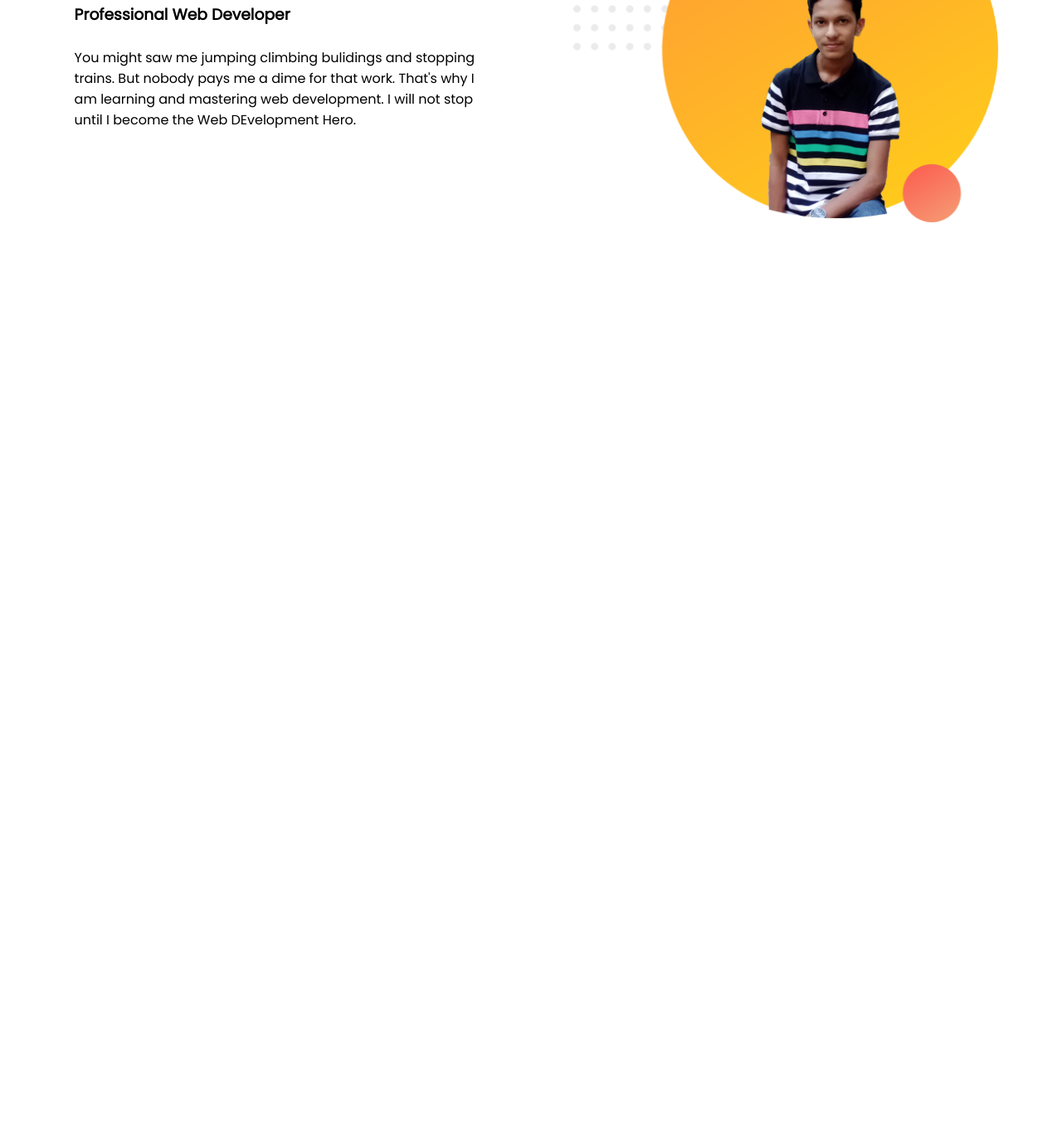
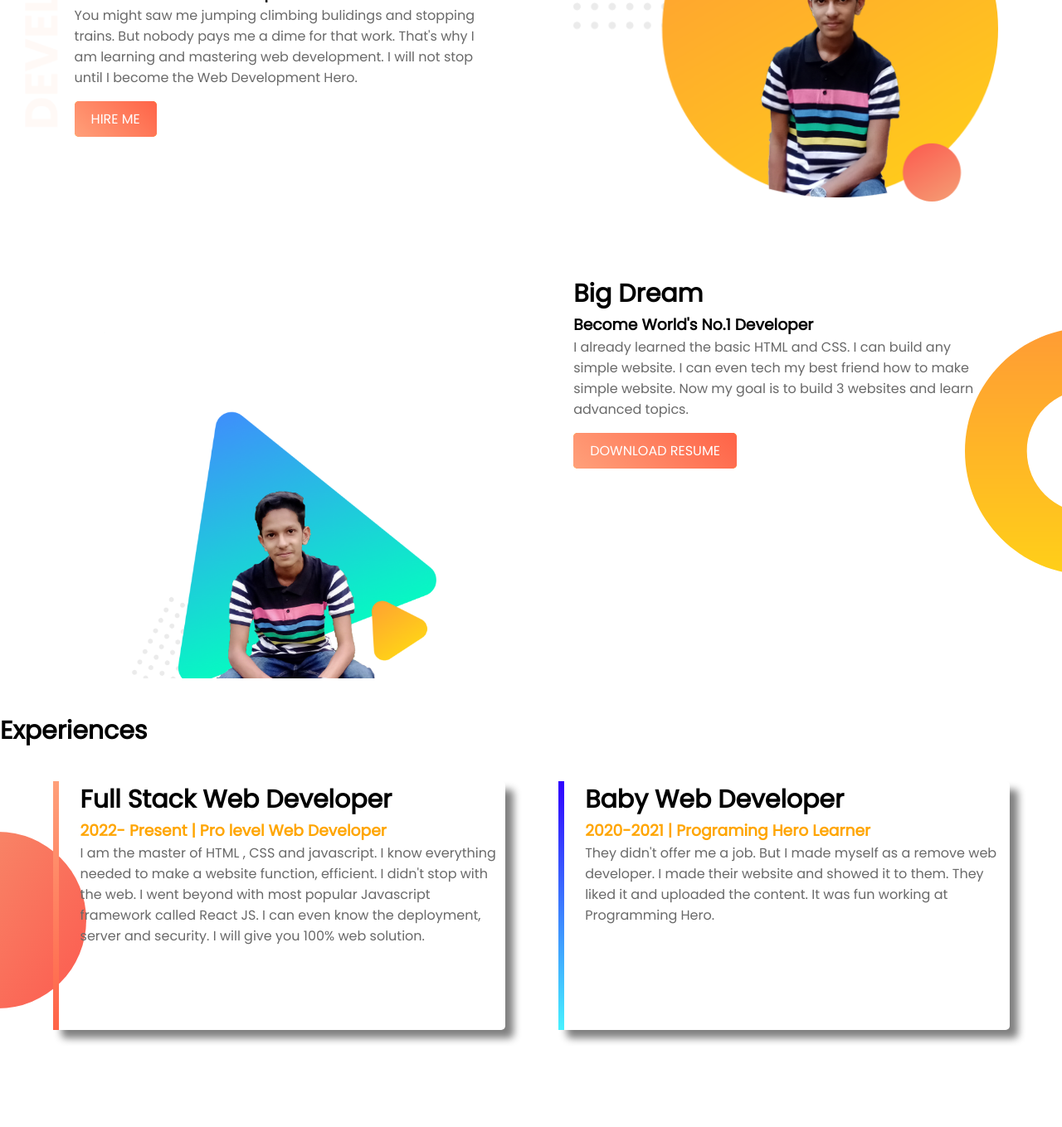
Before and after one commit to MRishat2005/md-rishat, a plain HTML site: page index.html in a window 1280 px wide. Shown: the part 206-1565 px from the top of the page at 83% size. Before the commit the page ends 800 px from the top, so only its background shows below. Drawn offline with Linux system fonts and the light colour scheme.

Commit message:
90% complete

```diff
--- a/index.html
+++ b/index.html
@@ -13,20 +13,49 @@
 </head>
 
 <body>
-    <section>
+    <section class="top-banner">
         <div class="half-width">
             <h1>Welcome To</h1>
-            <h1><span class="name-highlight">Md Rishat</span> Website</h1><br>
-            <h3>Professional Web Developer</h3><br>
+            <h1><span class="orange-highlight">Md Rishat</span> Website</h1><br>
+            <h3>Professional Web Developer</h3>
             <p>You might saw me jumping climbing bulidings and stopping trains. But nobody pays me a dime for that work.
                 That's why I am learning and mastering web development. I will not stop until I become the Web
-                DEvelopment
-                Hero.</p>
+                Development
+                Hero.</p><br>
+            <a class="link-button" target="_blank" href="https://www.facebook.com/abdullah.sayeem.142">HIRE ME</a>
         </div>
         <div class="half-width">
             <img src="./images/image1.png" alt="loading...">
         </div>
     </section>
+    <section class="dream-area">
+        <div class="half-width">
+            <img src="./images/image2.png" alt="loading...">
+        </div>
+        <div class="half-width">
+            <h2>Big Dream</h2>
+            <h3>Become World's No.1 Developer</h3>
+            <p>I already learned the basic HTML and CSS. I can build any simple website. I can even tech my best friend
+                how to make simple website. Now my goal is to build 3 websites and learn advanced topics.</p><br>
+            <a class="link-button" href="https://www.facebook.com/abdullah.sayeem.142">DOWNLOAD RESUME</a>
+        </div>
+    </section><br>
+    <section class="experience-area">
+            <h2>Experiences</h2>
+        <div id="full_stack" class="half-width single-experience">
+            <h2>Full Stack Web Developer</h2>
+            <h3 class="orange-highlight">2022- Present | Pro level Web Developer</h3>
+            <p>I am the master of HTML , CSS and javascript. I know everything needed to make a website function,
+                efficient. I didn't stop with the web. I went beyond with most popular Javascript framework called React
+                JS. I can even know the deployment, server and security. I will give you 100% web solution.</p>
+        </div>
+        <div id="baby_web" class="half-width single-experience">
+            <h2>Baby Web Developer</h2>
+            <h3 class="orange-highlight">2020-2021 | Programing Hero Learner</h3>
+            <p>They didn't offer me a job. But I made myself as a remove web developer. I made their website and showed
+                it to them. They liked it and uploaded the content. It was fun working at Programming Hero. </p>
+        </div>
+    </section>
 </body>
 
 </html>
--- a/style.css
+++ b/style.css
@@ -1,25 +1,84 @@
-*{
+* {
     margin: 0;
     padding: 0;
     font-family: 'Poppins', sans-serif;
 }
 
-h1{
+h1 {
     font-size: 40px;
 }
 
-.name-highlight{
+h2 {
+    font-size: 30px;
+}
+
+p {
+    color: dimgray;
+}
+
+.orange-highlight {
     color: orange;
 }
 
-.half-width{
+.half-width {
     width: 40%;
     float: left;
-    margin-top: 5%;
+    margin-top: 3%;
     margin-left: 5%;
     padding-left: 2%;
 }
 
-.half-width img{
+.half-width img {
     width: 100%;
 }
+
+.top-banner {
+    background-image: url("./images/top-banner.png");
+    background-repeat: no-repeat;
+}
+
+section {
+    height: 500px;
+    bottom: 150px;
+}
+
+.link-button {
+    text-decoration: none;
+    background-image: linear-gradient(45deg, lightsalmon, tomato);
+    background-color: orange;
+    padding: 10px 20px;
+    border-radius: 5px;
+    color: white;
+    font-size: 700;
+}
+
+.dream-area {
+    background-image: url("./images/dream-bg.png");
+    background-repeat: no-repeat;
+    background-position: right;
+}
+
+.experience-area{
+    margin-top: 40px;
+    background-image: url("./images/exp-bg.png");
+    background-repeat: no-repeat;
+    background-position: left;
+}
+
+.single-experience{
+    box-shadow: 10px 10px 10px gray;
+    border-radius: 5px;
+    height: 60%;
+}
+
+#full_stack{
+    border-left: 7px solid;
+    border-image: linear-gradient(180deg, lightsalmon, tomato);
+    border-image-slice: 1;
+}
+
+#baby_web{
+    border-left: 7px solid;
+    border-image: linear-gradient(180deg, rgb(47, 0, 255), rgb(71, 243, 255));
+    border-image-slice: 1;
+}
```
Also changed, not shown: images/dream-bg.png (added), images/exp-bg.png (added), images/top-banner.png (added).
